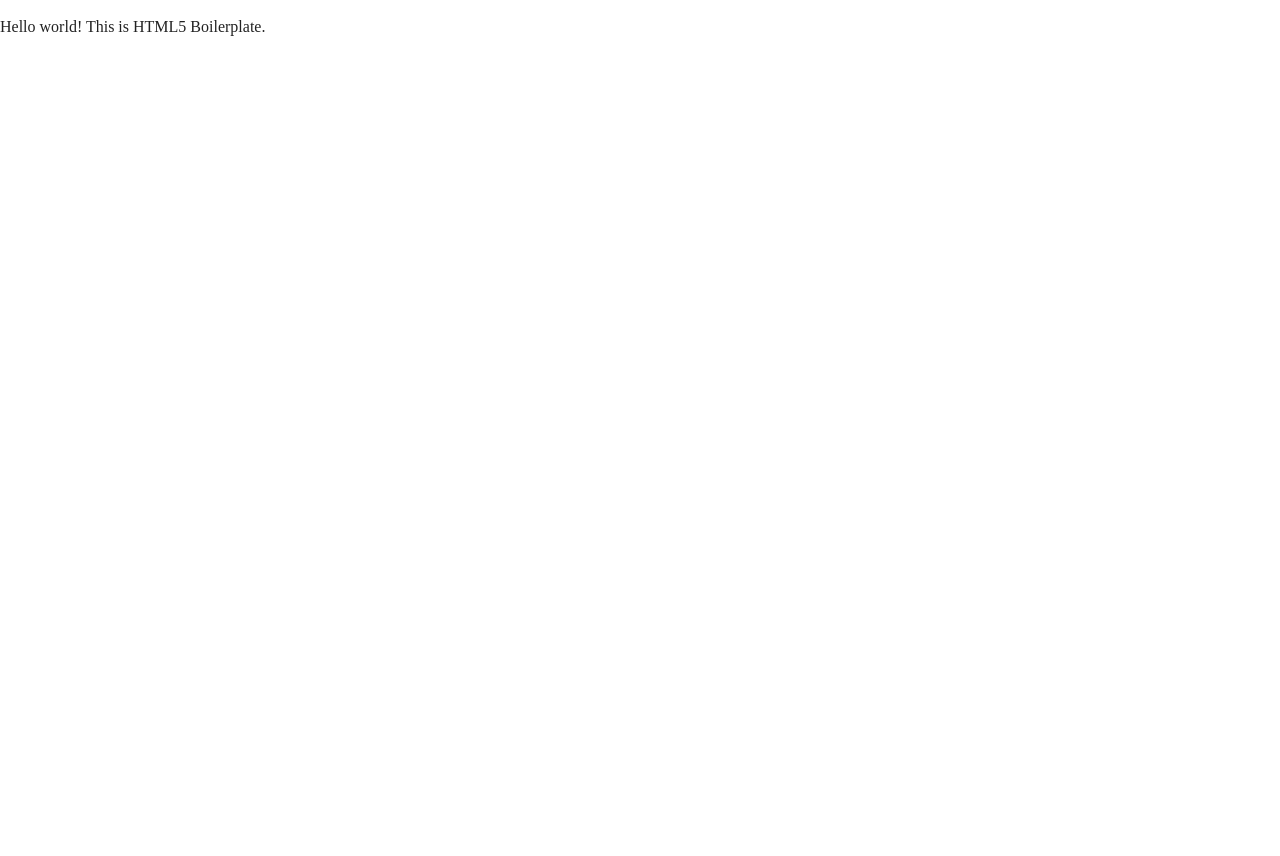
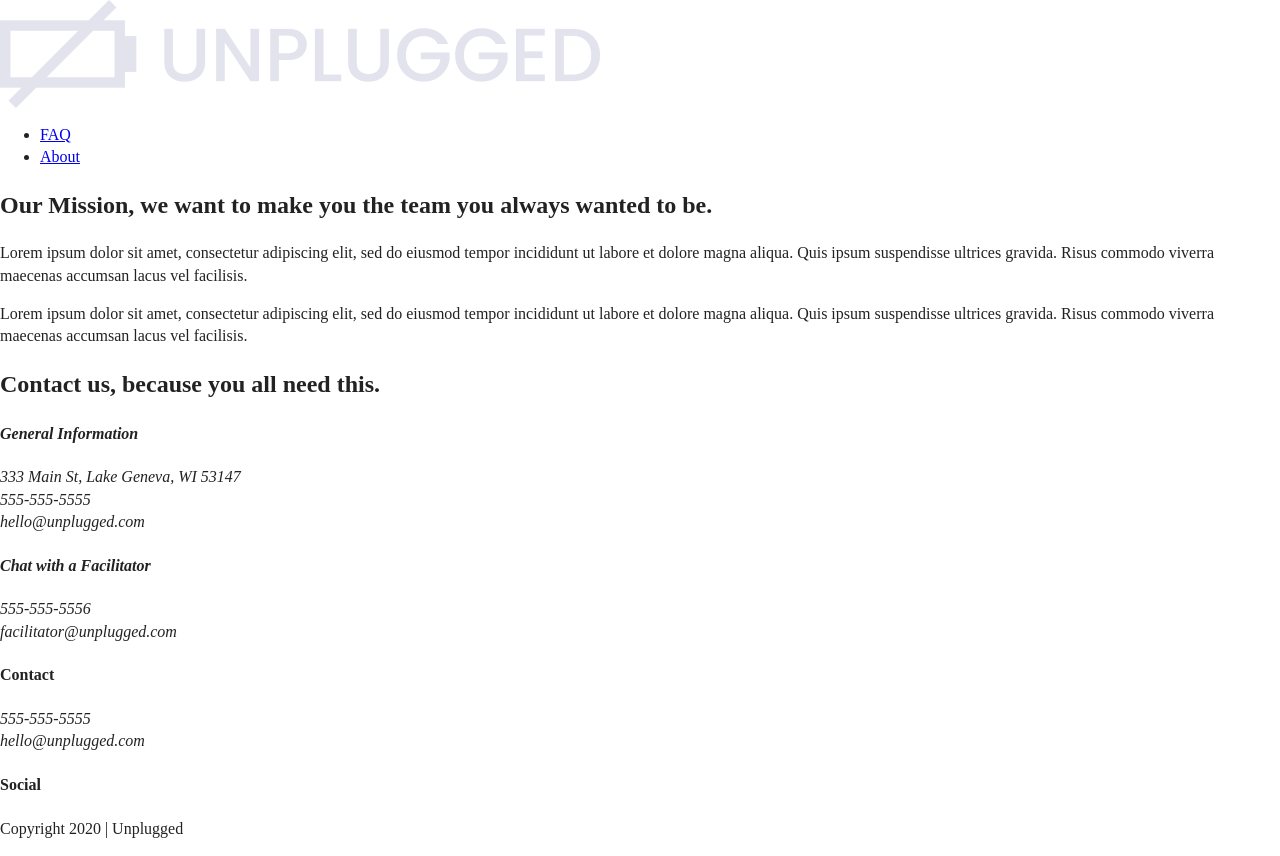
Before and after one commit to katarzyna-kw/unplugged, a website: page about/index.html in a window 1280 px wide. Before the commit the page ends 800 px from the top, so only its background shows below. Drawn offline with Linux system fonts and the light colour scheme; files whose address does not match are found by name.

Commit message:
Added HTML code for about page

```diff
--- a/about/index.html
+++ b/about/index.html
@@ -24,8 +24,96 @@
 
 <body>
 
-  <!-- Add your site or application content here -->
-  <p>Hello world! This is HTML5 Boilerplate.</p>
+  <header>
+    <div class="content-wrapper">
+      <a href="#">
+        <img src="img/unpluggedlogo.png" alt="unplugged logo">
+      </a>
+      <div class="header-divider"></div>
+      <nav>
+        <ul>
+          <li><a href="..faq/index.html" target="_blank">FAQ</a></li>
+          <li><a href="index.html" target="_blank">About</a></li>
+        </ul>
+      </nav>
+    </div>
+  </header>
+
+  <main>
+
+    <section class="mission">
+      <div class="content-wrapper">
+        <h2>Our Mission, we want to make you the team you always wanted to be.</h2>
+        <div class="mission-content">
+          <p>Lorem ipsum dolor sit amet, consectetur adipiscing elit, sed do eiusmod tempor incididunt ut labore et dolore magna aliqua. Quis ipsum suspendisse ultrices gravida. Risus commodo viverra maecenas accumsan lacus vel facilisis.</p>
+          <p>Lorem ipsum dolor sit amet, consectetur adipiscing elit, sed do eiusmod tempor incididunt ut labore et dolore magna aliqua. Quis ipsum suspendisse ultrices gravida. Risus commodo viverra maecenas accumsan lacus vel facilisis.</p>
+        </div>
+      </div>
+    </section>
+
+    <section class="map">
+      <figure>
+
+      </figure>
+    </section>
+
+    <section class="contact-section">
+      <div class="content-wrapper">
+        <h2>Contact us, because you all need this.</h2>
+        <address class="contact-content">
+          <div>
+            <h4>General Information</h4>
+            <p>333 Main St, Lake Geneva, WI 53147<br>
+              555-555-5555<br>
+              hello@unplugged.com
+            </p>
+          </div>
+          <div>
+            <h4>Chat with a Facilitator</h4>
+            <p>555-555-5556<br>
+              facilitator@unplugged.com
+            </p>
+          </div>
+        </address>
+      </div>
+    </section>
+  </main>
+
+  <footer>
+    <div class="content-wrapper">
+      <div class="footer-content">
+        <div class="contact">
+          <h4>Contact</h4>
+          <address>
+            <p>
+              555-555-5555<br>
+              hello@unplugged.com
+            </p>
+          </address>
+        </div>
+        <div class="social">
+          <h4>Social</h4>
+          <div class="social-icons">
+            <p>
+              <a href="https://www.facebook.com/yoursite" target="_blank"></a>
+            </p>
+            <p>
+              <a href="https://www.twitter.com" target="_blank"></a>
+            </p>
+            <p>
+              <a href="https://www.instagram.com" target="_blank"></a>
+            </p>
+          </div>
+        </div>
+      </div>
+    </div>
+
+    <div class="copyright">
+      <p>Copyright 2020 | Unplugged</p>
+    </div>
+  </footer>
+
+
   <script src="../js/vendor/modernizr-3.11.2.min.js"></script>
   <script src="../js/plugins.js"></script>
   <script src="../js/main.js"></script>
```
Also changed, not shown: faq/index.html (+52 -2 lines).
